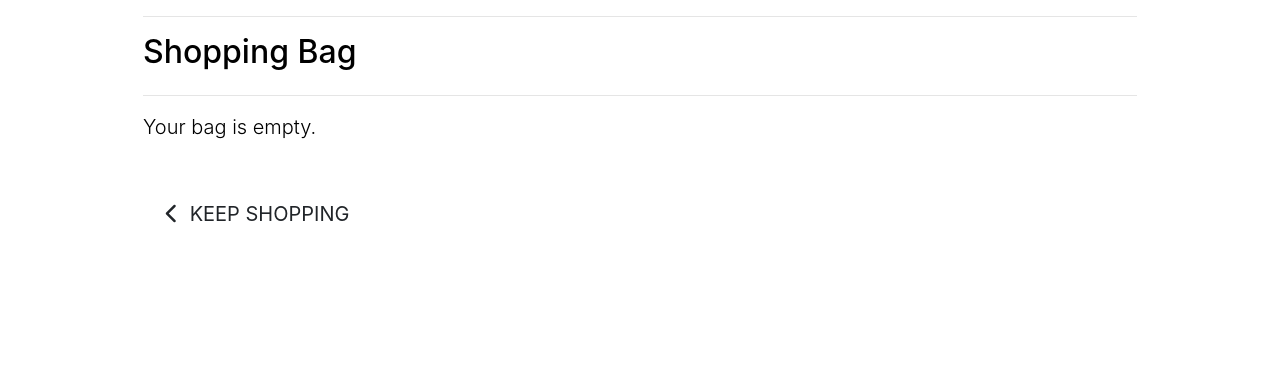
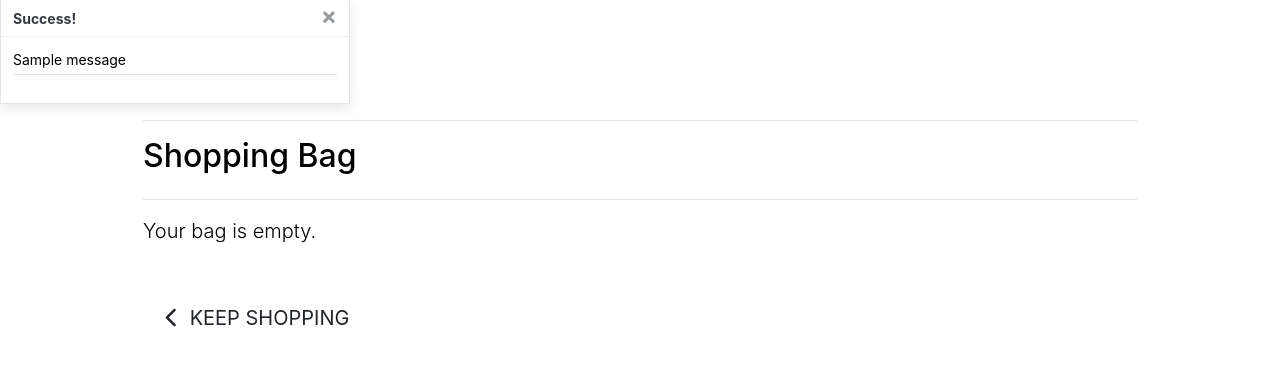
Before and after one commit to mchocianowski/Matt_Katie_Milestone_4, a Django app: page /bag/ in a window 1280 px wide. Shown: the part 128-494 px from the top of the page. Run offline with Django 3.2, Linux system fonts and the light colour scheme; one stand-in notice (Sample message) is shown; some libraries are stand-ins or nearby versions.

Commit message:
Add toasts.

```diff
--- a/templates/base.html
+++ b/templates/base.html
@@ -2,6 +2,7 @@
 
 <!doctype html>
 <html lang="en">
+
 <head>
 
     {% block meta %}
@@ -14,7 +15,8 @@
     {% endblock %}
 
     {% block corecss %}
-        <link rel="stylesheet" href="https://stackpath.bootstrapcdn.com/bootstrap/4.4.1/css/bootstrap.min.css" integrity="sha384-Vkoo8x4CGsO3+Hhxv8T/Q5PaXtkKtu6ug5TOeNV6gBiFeWPGFN9MuhOf23Q9Ifjh" crossorigin="anonymous">
+    <link rel="stylesheet" href="https://stackpath.bootstrapcdn.com/bootstrap/4.4.1/css/bootstrap.min.css"
+        integrity="sha384-Vkoo8x4CGsO3+Hhxv8T/Q5PaXtkKtu6ug5TOeNV6gBiFeWPGFN9MuhOf23Q9Ifjh" crossorigin="anonymous">
     <link rel="stylesheet" href="https://fonts.googleapis.com/css2?family=Lato:wght@100&display=swap">
     <link rel="stylesheet" href="{% static 'css/base.css' %}">
     {% endblock %}
@@ -24,9 +26,14 @@
 
     {% block corejs %}
     <script src="https://kit.fontawesome.com/e9e67ef6e2.js" crossorigin="anonymous"></script>
-        <script src="https://code.jquery.com/jquery-3.4.1.slim.min.js" integrity="sha384-J6qa4849blE2+poT4WnyKhv5vZF5SrPo0iEjwBvKU7imGFAV0wwj1yYfoRSJoZ+n" crossorigin="anonymous"></script>
-        <script src="https://cdn.jsdelivr.net/npm/popper.js@1.16.0/dist/umd/popper.min.js" integrity="sha384-Q6E9RHvbIyZFJoft+2mJbHaEWldlvI9IOYy5n3zV9zzTtmI3UksdQRVvoxMfooAo" crossorigin="anonymous"></script>
-        <script src="https://stackpath.bootstrapcdn.com/bootstrap/4.4.1/js/bootstrap.min.js" integrity="sha384-wfSDF2E50Y2D1uUdj0O3uMBJnjuUD4Ih7YwaYd1iqfktj0Uod8GCExl3Og8ifwB6" crossorigin="anonymous"></script>
+    <script src="https://code.jquery.com/jquery-3.4.1.min.js"
+        integrity="sha256-CSXorXvZcTkaix6Yvo6HppcZGetbYMGWSFlBw8HfCJo=" crossorigin="anonymous"></script>
+    <script src="https://cdn.jsdelivr.net/npm/popper.js@1.16.0/dist/umd/popper.min.js"
+        integrity="sha384-Q6E9RHvbIyZFJoft+2mJbHaEWldlvI9IOYy5n3zV9zzTtmI3UksdQRVvoxMfooAo" crossorigin="anonymous">
+    </script>
+    <script src="https://stackpath.bootstrapcdn.com/bootstrap/4.4.1/js/bootstrap.min.js"
+        integrity="sha384-wfSDF2E50Y2D1uUdj0O3uMBJnjuUD4Ih7YwaYd1iqfktj0Uod8GCExl3Og8ifwB6" crossorigin="anonymous">
+    </script>
     {% endblock %}
 
     {% block extra_js %}
@@ -34,6 +41,7 @@
 
     <title>Matt&Katie.com {% block extra_title %}{% endblock %}</title>
 </head>
+
 <body>
     <header class="container-fluid">
         <div id="topnav" class="row pt-lg-2 d-none d-lg-flex">
@@ -45,7 +53,8 @@
             <div class="col-12 col-lg-4 my-auto py-1 py-lg-0">
                 <form method="GET" action="{% url 'products' %}">
                     <div class="input-group w-100">
-                      <input class="form-control border border-black rounded-4" type="text" name="q" placeholder="Search our site">
+                        <input class="form-control border border-black rounded-4" type="text" name="q"
+                            placeholder="Search our site">
                         <div class="input-group-append">
                             <button class="form-control btn btn-black border border-black rounded-4" type="submit">
                                 <span class="icon">
@@ -59,7 +68,8 @@
             <div class="col-12 col-lg-4 my-auto py-1 py-lg-0">
                 <ul class="list-inline list-unstyled text-center text-lg-right my-0">
                     <li class="list-inline-item dropdown">
-                      <a class="main-text nav-link" href="#" id="user-options" data-toggle="dropdown" aria-haspopup="true" aria-expanded="false">
+                        <a class="main-text nav-link" href="#" id="user-options" data-toggle="dropdown"
+                            aria-haspopup="true" aria-expanded="false">
                             <div class="text-center">
                                 <div><i class="fas fa-user fa-lg"></i></div>
                                 <p class="my-0">My Account</p>
@@ -79,7 +89,8 @@
                         </div>
                     </li>
                     <li class="list-inline-item">
-                      <a class="{% if grand_total %}text-info font-weight-bold{% else %}main-text{% endif %} main-text nav-link" href="{% url 'view_bag' %}">
+                        <a class="{% if grand_total %}text-info font-weight-bold{% else %}main-text{% endif %} main-text nav-link"
+                            href="{% url 'view_bag' %}">
                             <div class="text-center">
                                 <div><i class="fas fa-shopping-bag fa-lg"></i></div>
                                 <p class="my-0">
@@ -97,7 +108,8 @@
         </div>
         <div class="row-bg-black">
             <nav class="navbar navbar-expand-lg navbar-light w-100">
-              <button class="navbar-toggler" type="button" data-toggle="collapse" data-target="#main-nav" aria-controls="main-nav" aria-expanded="false" aria-label="Toggle navigation">
+                <button class="navbar-toggler" type="button" data-toggle="collapse" data-target="#main-nav"
+                    aria-controls="main-nav" aria-expanded="false" aria-label="Toggle navigation">
                     <span class="navbar-toggler-icon"></span>
                 </button>
                 {% include 'includes/mobile-top-header.html' %}
@@ -107,7 +119,21 @@
     </header>
 
     {% if messages %}
-        <div class="message-container"></div>
+    <div class="message-container">
+        {% for message in messages %}
+        {% with message.level as level %}
+        {% if level == 40 %}
+        {% include 'includes/toasts/toast_error.html' %}
+        {% elif level == 30 %}
+        {% include 'includes/toasts/toast_warning.html' %}
+        {% elif level == 25 %}
+        {% include 'includes/toasts/toast_success.html' %}
+        {% else %}
+        {% include 'includes/toasts/toast_info.html' %}
+        {% endif %}
+        {% endwith %}
+        {% endfor %}
+    </div>
     {% endif %}
 
     {% block page_header %}
@@ -117,8 +143,12 @@
     {% endblock %}
 
     {% block postloadjs %}
+    <script type="text/javascript">
+        $('.toast').toast('show');
+    </script>
     {% endblock %}
 
 
 </body>
+
 </html>
--- a/templates/includes/main-nav.html
+++ b/templates/includes/main-nav.html
@@ -14,6 +14,7 @@
                 Shop
             </a>
             <div class="dropdown-menu border-0" aria-labelledby="portflio-link">
+                <a href="{% url 'products' %}" class="dropdown-item">Shop All Our Photography</a>
                 <a href="{% url 'products' %}?category=drone_photography" class="dropdown-item">Shop Aerial Photography</a>
                 <a href="{% url 'products' %}?category=ground_photography" class="dropdown-item ">Shop Ground Photography</a>
             </div>
--- /dev/null
+++ b/templates/includes/toasts/toast_success.html
@@ -0,0 +1,54 @@
+<div class="toast custom-toast rounded-0 border-top-0" data-autohide="false">
+    <div class="arrow-up arrow-success"></div>
+    <div class="w-100 toast-capper bg-success"></div>
+    <div class="toast-header bg-white text-dark">
+        <strong class="mr-auto">Success!</strong>
+        <button type="button" class="ml-2 mb-1 close text-dark" data-dismiss="toast" aria-label="Close">
+            <span aria-hidden="true">&times;</span>
+        </button>
+    </div>
+    <div class="toast-body bg-white">
+        <div class="row">
+            <div class="col">
+                {{ message }}
+                <hr class="mt-1 mb-3">
+            </div>
+        </div>
+        {% if grand_total %}
+            <p class="main-text bg-white text-black py-1">Your Bag ({{ product_count }})</p>
+            <div class="bag-notification-wrapper">
+                {% for item in bag_items %}
+                    <div class="row">
+                        <div class="col-3 my-1">
+                            <img class="w-100" src="{{ item.product.image.url }}">
+                        </div>
+                        <div class="col-9">
+                            <p class="my-0"><strong>{{ item.product.name }}</strong></p>
+                            <p class="my-0 small">Size: {% if item.product.has_sizes %}{{ item.size|upper }}{% else %}N/A{% endif %}</p>
+                            <p class="my-0 small text-muted">Qty: {{ item.quantity }}</p>
+                        </div>
+                    </div>
+                {% endfor %}
+            </div>
+            <div class="row">
+                <div class="col">
+                    <strong><p class="mt-3 mb-1 text-black">
+                        Total{% if free_delivery_delta > 0 %} (Exc. delivery){% endif %}:
+                        <span class="float-right">${{ total|floatformat:2 }}</span>
+                    </p></strong>
+                    {% if free_delivery_delta > 0 %}
+                        <p class="mb-0 p-2 bg-warning shadow-sm text-black text-center">
+                            Spend <strong>${{ free_delivery_delta }}</strong> more to get free next day delivery!
+                        </p>
+                    {% endif %}
+                    <a href="{% url 'view_bag' %}" class="btn btn-black btn-block rounded-0">
+                        <span class="text-uppercase">Go To Secure Checkout</span>
+                        <span class="icon">
+                            <i class="fas fa-lock"></i>
+                        </span>
+                    </a>
+                </div>
+            </div>
+        {% endif %}
+    </div>
+</div>
```
Also changed, not shown: templates/includes/toasts/toast_error.html (added, +13 -0 lines), templates/includes/toasts/toast_info.html (added, +13 -0 lines), templates/includes/toasts/toast_warning.html (added, +13 -0 lines). Lines whose indentation alone changed are shown as unchanged.
